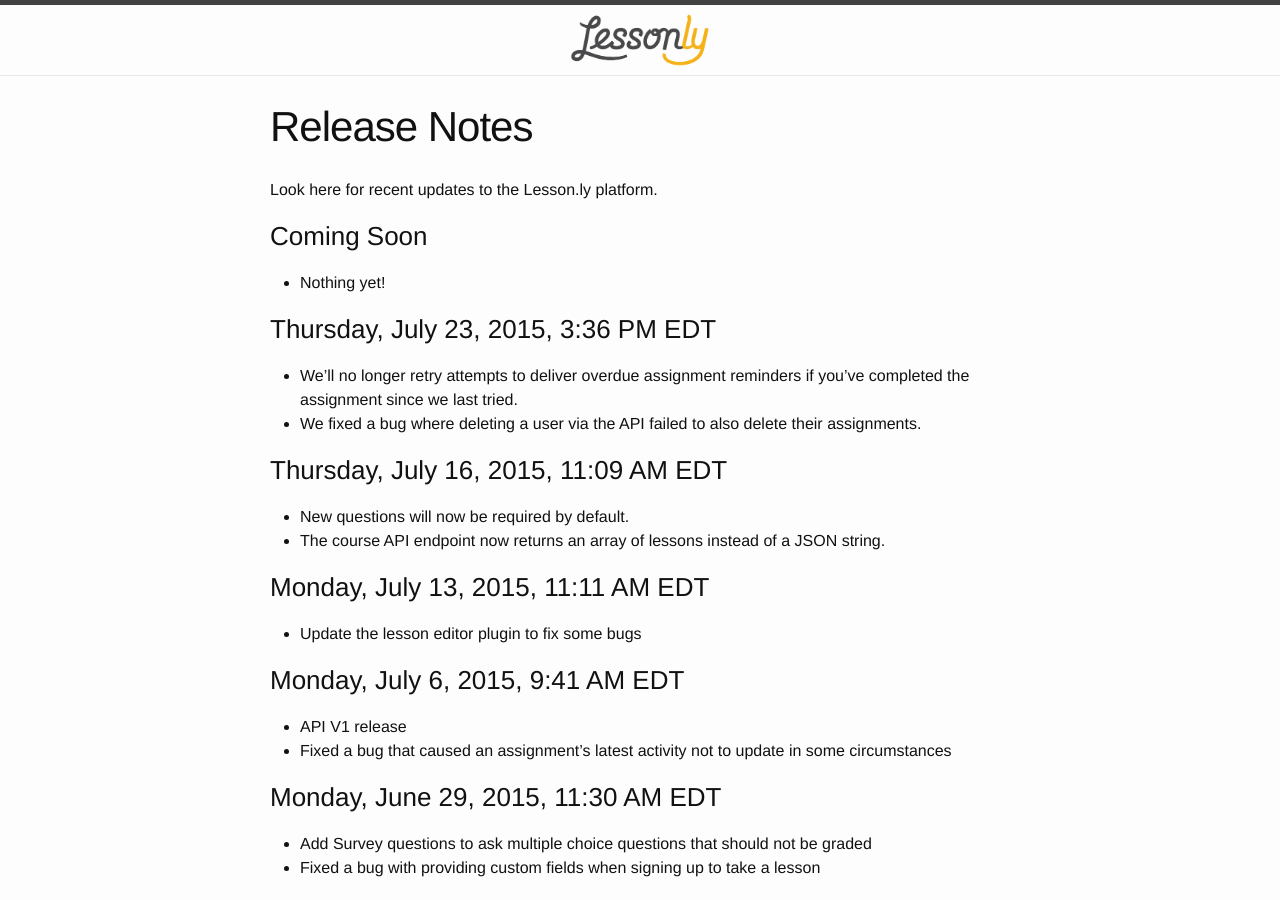
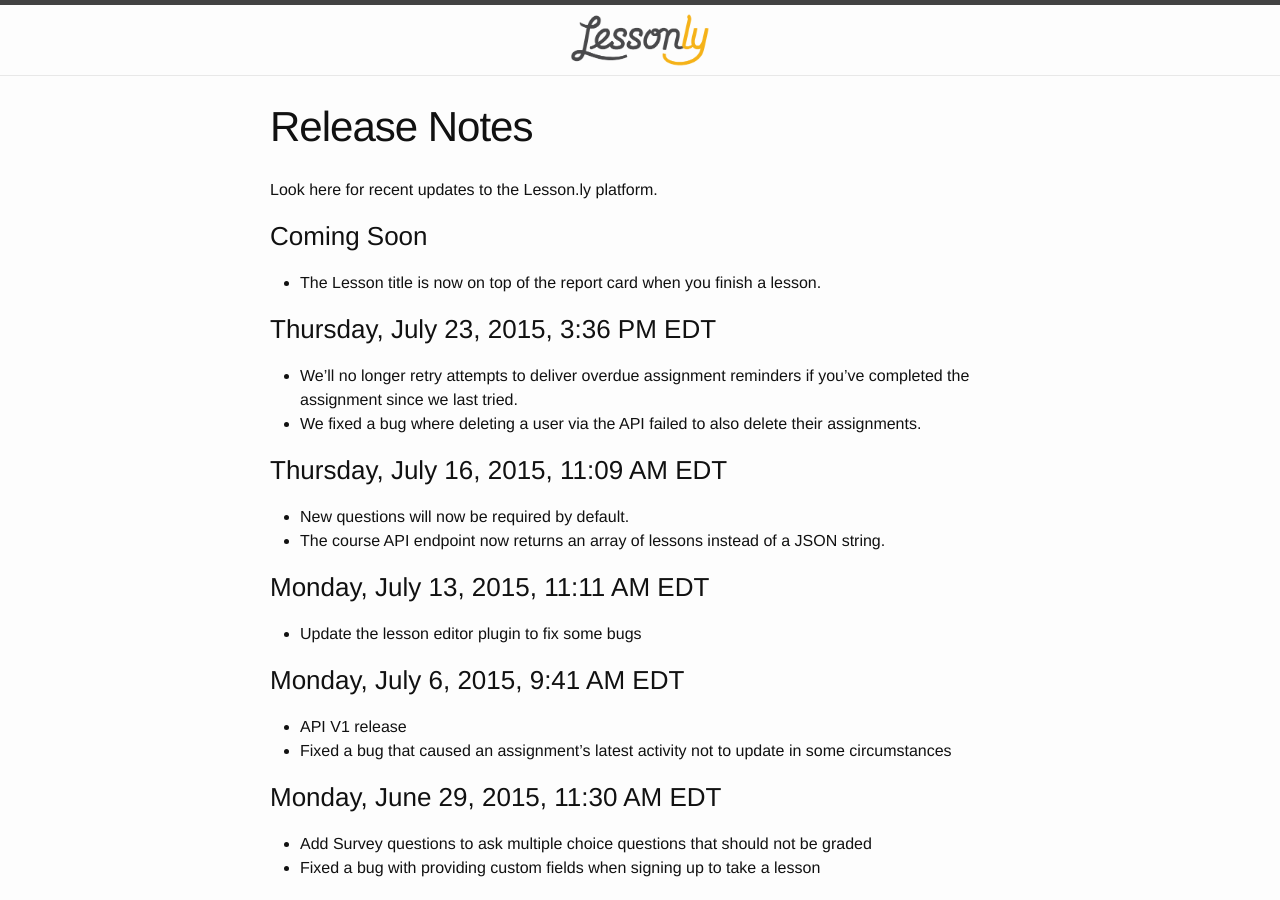
Before and after one commit to isabella232/lessonly.github.io, a Jekyll site: the page built from release-notes.md, in a window 1280 px wide and 900 px high. Built offline with Jekyll 4.4.1, drawn with Linux system fonts in a browser that asks for light colours.

Commit message:
lesson title

```diff
--- a/release-notes.md
+++ b/release-notes.md
@@ -7,8 +7,8 @@
 Look here for recent updates to the Lesson.ly platform.
 
 ### Coming Soon
+-  The Lesson title is now on top of the report card when you finish a lesson.
 
-- Nothing yet!
 
 ### Thursday, July 23, 2015, 3:36 PM EDT
 
```
